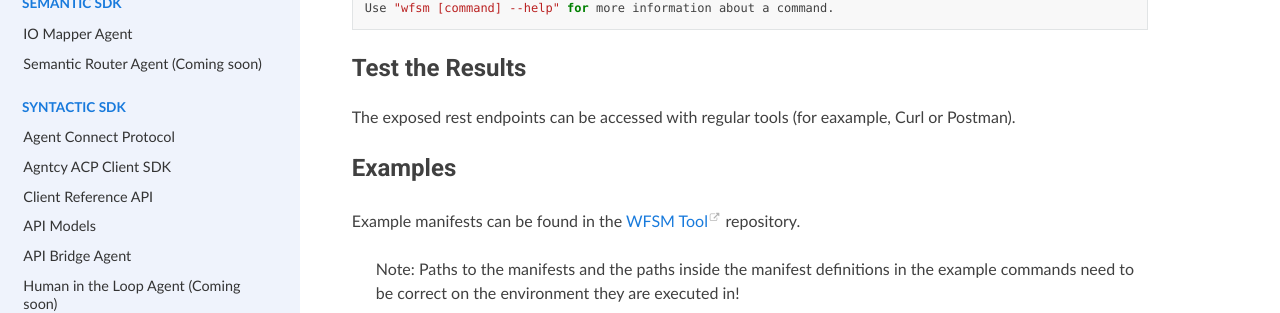
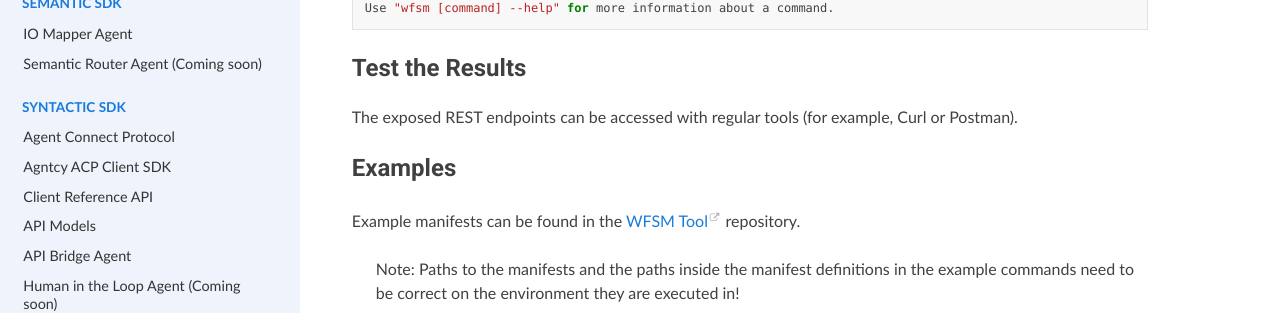
Before and after one commit to papimenon/docs, a Sphinx documentation site: the page built from docs/pages/agws/workflow_server_manager.md, in a window 1280 px wide and 900 px high, scrolled down 1611 px. Shown: the part 150-463 px from the top of the window. Built offline with Sphinx 7.4.7 and the Read the Docs theme 3.1.0, drawn with Linux system fonts in a browser that asks for light colours.

Commit message:
Small fixes for wfsm (#60)
Signed-off-by: Julien Barbot <jubarbot@cisco.com>

````diff
--- a/docs/pages/agws/workflow_server_manager.md
+++ b/docs/pages/agws/workflow_server_manager.md
@@ -84,11 +84,11 @@ Use "wfsm [command] --help" for more information about a command.
 
 ## Test the Results
 
-The exposed rest endpoints can be accessed with regular tools (for eaxample, Curl or Postman).
+The exposed REST endpoints can be accessed with regular tools (for example, Curl or Postman).
 
 ## Examples
 
-Example manifests can be found in the [WFSM Tool](https://github.com/agntcy/workflow-srv-mgr/examples) repository.
+Example manifests can be found in the [WFSM Tool](https://github.com/agntcy/workflow-srv-mgr/tree/main/examples) repository.
 
 > Note:
 > Paths to the manifests and the paths inside the manifest definitions in the example commands need to be correct on the environment they are executed in!
@@ -99,7 +99,6 @@ Example manifests can be found in the [WFSM Tool](https://github.com/agntcy/work
 ```bash
 wfsm deploy -m examples/langgraph_manifest.json -e examples/env_vars.yaml
 ```
-
 
 ### Expose the [Email Reviewer](https://github.com/agntcy/acp-sdk/tree/main/examples/email_reviewer) llama deploy workflow agent through ACP workflow server
 
@@ -112,6 +111,7 @@ wfsm deploy -m examples/llama_manifest.json -e examples/env_vars.yaml
 ```bash
 wfsm deploy -m examples/manifest_with_deps.json -e examples/env_vars_with_deps.yaml
 ```
+
 
 >Make sure the url to the manifest of the dependent agent is either an absolute path or a relative path to the directory you are running `wfsm` tool.
 
````
